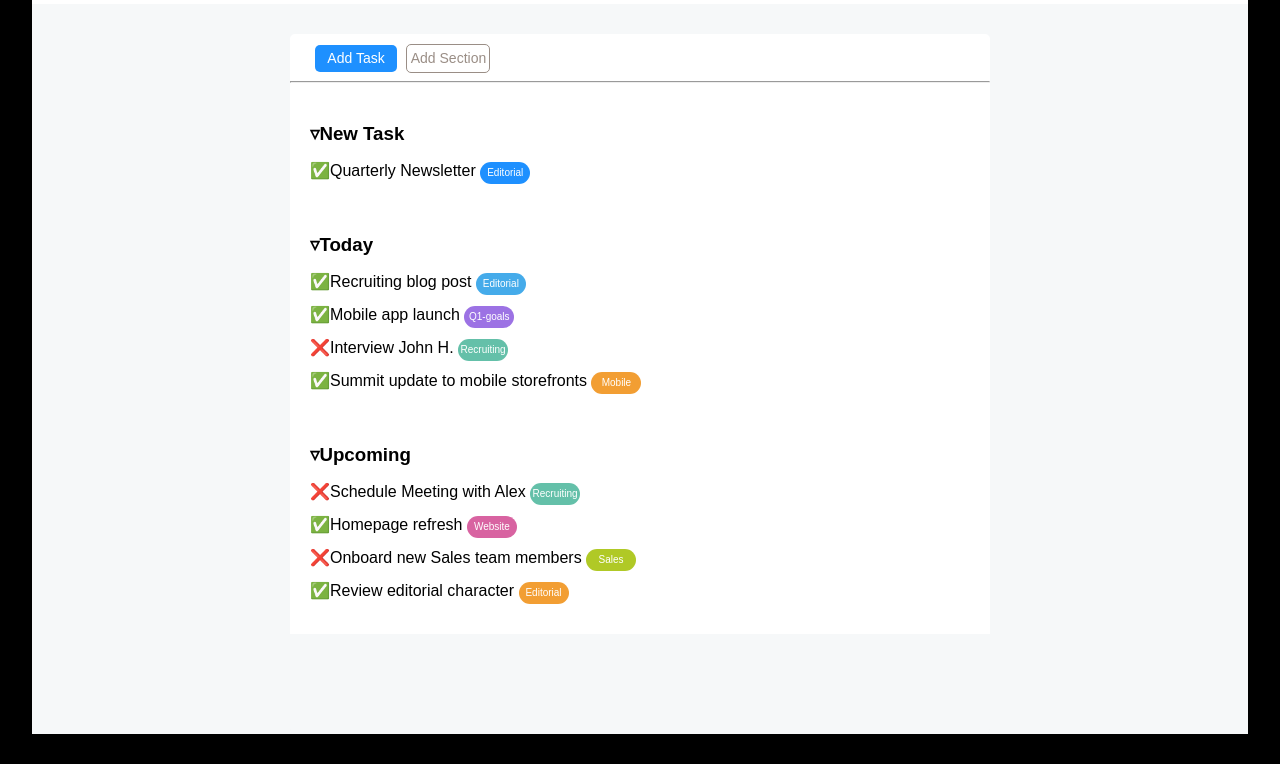
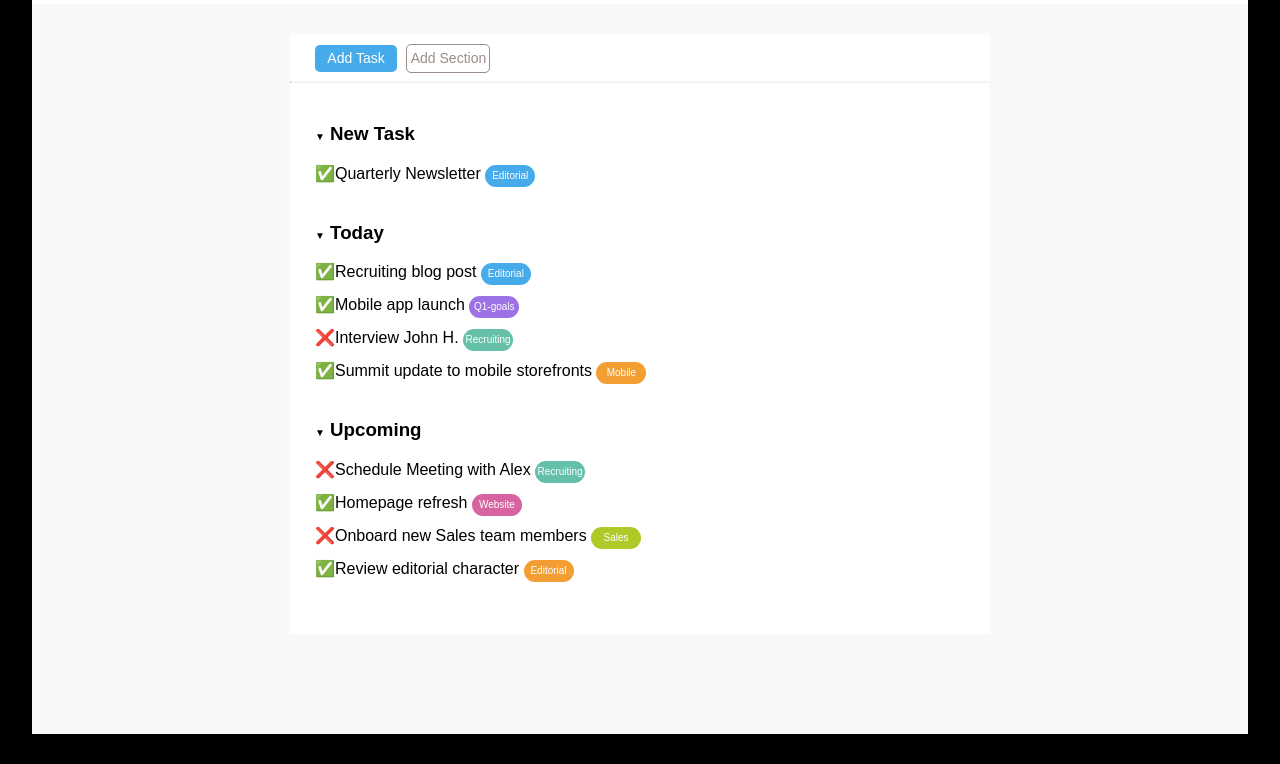
Before and after one commit to marcotrunc/html-css-toboolist, a plain HTML site: page index.html in a window 1280 px wide. Shown: the part 61-825 px from the top of the page. Drawn offline with Linux system fonts and the light colour scheme.

Commit message:
changes regarding realignment

```diff
--- a/css/style.css
+++ b/css/style.css
@@ -17,11 +17,19 @@ body{
     background-color:white;
     border-bottom: 100px solid #f6f8f9 ;
 }
+.container-align{
+    margin-left: 25px;
+}
+
 
 .secondary-title{
 
-    margin:40px 0px 0px 20px ;
+    margin-top:40px;
 }
+.triangle{
+    font-size: 10px;
+}
+
 
 .angular-border{
     border-radius: 5px;
@@ -30,13 +38,18 @@ body{
 .list-style{
     list-style-type: none;
     padding: 0;
-    margin-left: 20px;
+
 }
 
 li{
     font-size: 16px;
     display: block;
     height: 33px;
+
+}
+
+.new-border{
+    margin-top: 25px;
 }
 
 /* intestazione */
@@ -60,8 +73,9 @@ header{
     font-weight: 800;
 }
 
-hr{
-    color:#9a8e86;
+#line{
+    background-color: #f6f8f9;
+    border-top: 1px solid #f6f8f9;
 }
 
 
@@ -80,7 +94,7 @@ hr{
 }
 .add-task{
     margin-left:25px;
-    background-color:#1e90ff ;
+    background-color:#45abea;
     display: inline-block;
     color:#fff;
 }
@@ -102,9 +116,8 @@ hr{
     line-height:22px ;
     font-size:10px;
     color: white;
-    background-color:#1e90ff ;
+    background-color:#45abea;
     border-radius: 22px;
-
 }
 
 
--- a/index.html
+++ b/index.html
@@ -25,6 +25,7 @@
 
             <!-- sezione tasti -->
             <section id="main-commands">
+
                 <a href="#" class="add add-task angular-border">
                     <span>Add Task</span>
                 </a>
@@ -32,11 +33,12 @@
                     <span>Add Section</span>
                 </a>
             </section>
-                <hr />
+                <hr id="line"/>
 
-                <!-- nuove task -->
+        <!-- nuove task -->
+          <div class="container-align">
             <section>
-                <h3 class="secondary-title">&triangledown;New Task</h3>
+                <h3 class="secondary-title"><span class="triangle">&#9660;</span> New Task</h3>
                 <ul class="list-style">
                     <li>&#9989;Quarterly Newsletter
                         <a href="#">
@@ -48,7 +50,7 @@
 
             <!-- Cose da fare oggi -->
             <section>
-                <h3 class="secondary-title new-border">&triangledown;Today</h3>
+                <h3 class="secondary-title new-border"><span class="triangle">&#9660;</span> Today</h3>
                 <ul class="list-style">
                     <li>&#9989;Recruiting blog post
                         <a href="#">
@@ -75,7 +77,7 @@
 
             <!-- Cose Imminenti -->
             <section>
-                <h3 class="secondary-title new-border">&triangledown;Upcoming</h3>
+                <h3 class="secondary-title new-border"><span class="triangle">&#9660;</span> Upcoming</h3>
                 <ul class="list-style">
                     <li>&#10060;Schedule Meeting with Alex
                         <a href="#">
@@ -99,9 +101,10 @@
                     </li>
                 </ul>
             </section>
+          </div>
+        </div>
+    </main>
 
-    </main>
-</div>
 
 </body>
 </html>
```
